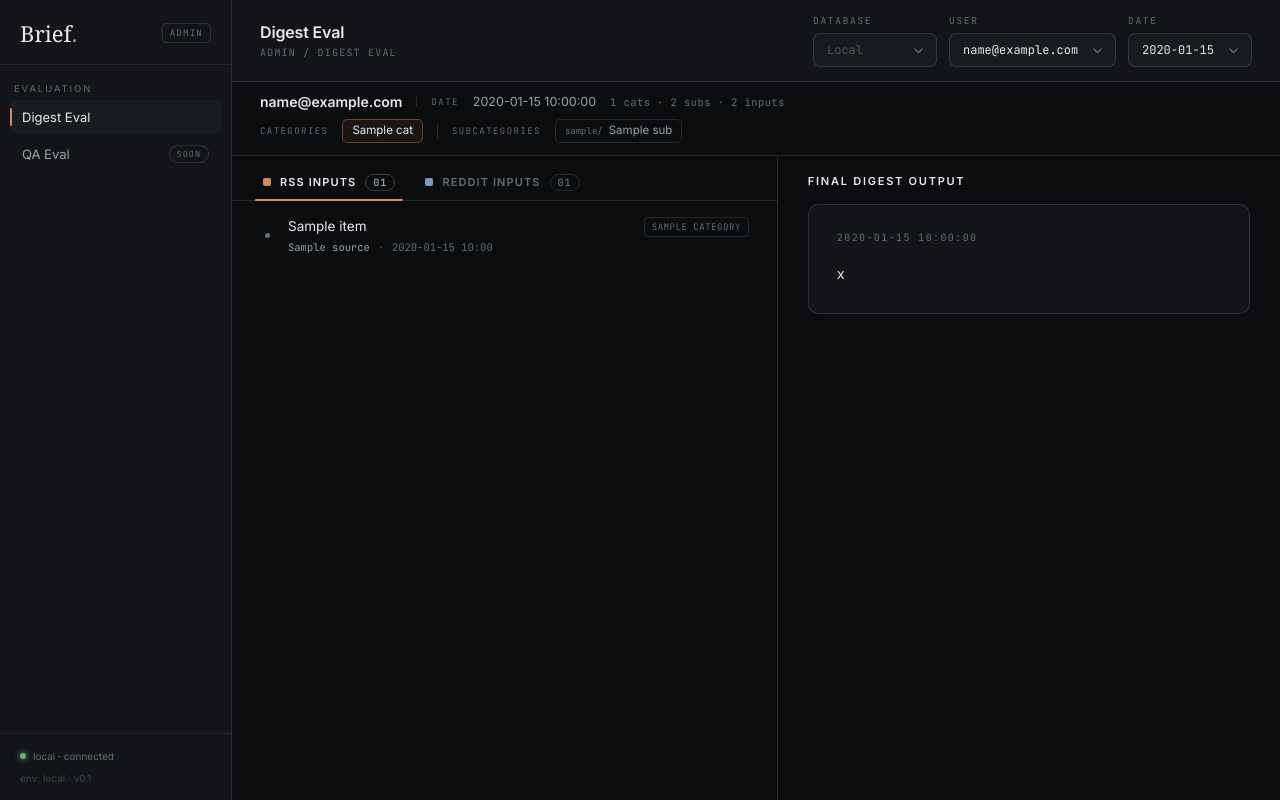
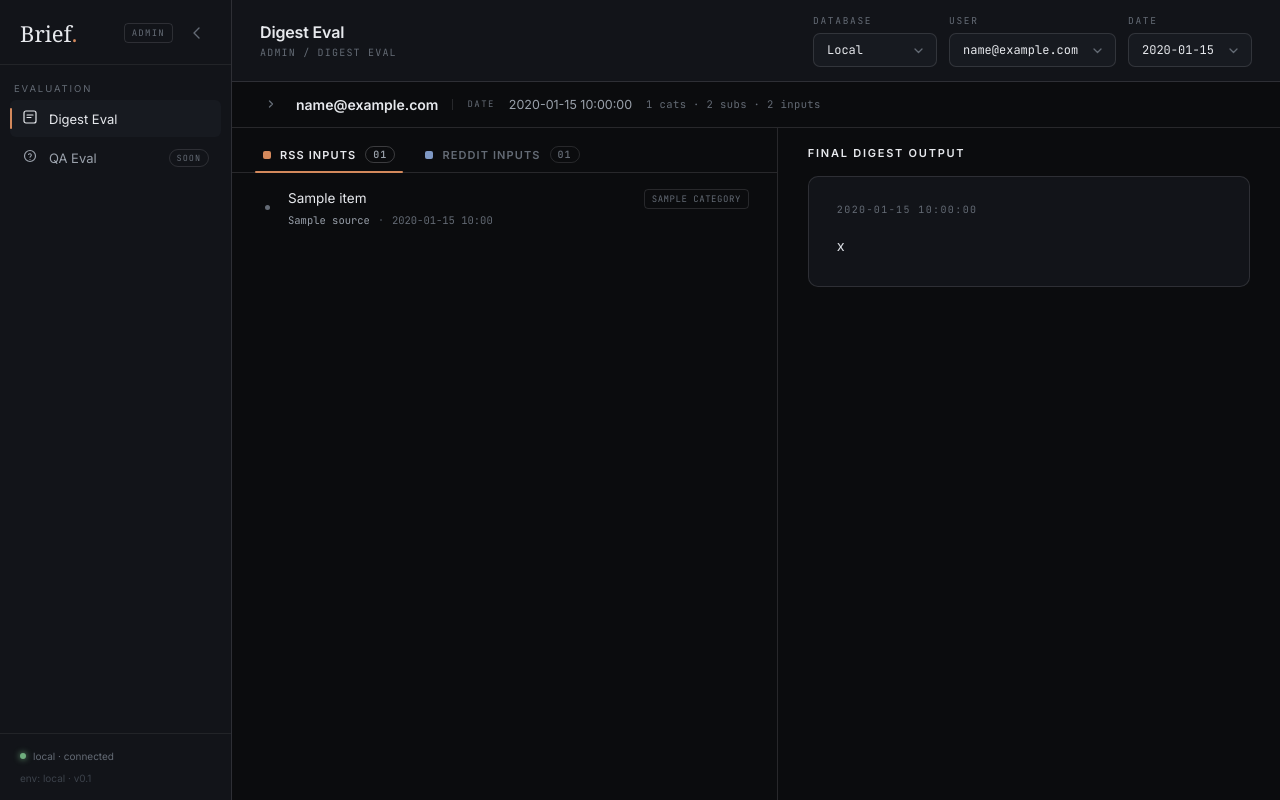
Before and after one commit to Harsh50116/gatekeeper, a Flask app: template digest/web/templates/admin_digest_eval.html in a window 1280 px wide. Run offline with Flask 3, Linux system fonts and the light colour scheme; the template is opened without the code that fills it: most values are stand-ins (such as "Sample title", 1, 10 or a date in 2020); some web fonts are replaced.

Commit message:
chore: Did minor UX changes

```diff
--- a/digest/web/templates/admin_digest_eval.html
+++ b/digest/web/templates/admin_digest_eval.html
@@ -87,6 +87,27 @@
   }
   .sb-foot .foot-env { margin-top: 6px; color: var(--ink-ghost); }
 
+  /* ── Sidebar collapse toggle ── */
+  .sb-toggle {
+    width: 28px; height: 28px; border-radius: 6px; display: grid; place-items: center;
+    color: var(--ink-faint); transition: background .15s, color .15s; flex-shrink: 0;
+  }
+  .sb-toggle:hover { background: var(--panel-2); color: var(--ink); }
+  .sb-toggle svg { transition: transform .2s; }
+  .app.sb-collapsed .sb-toggle svg { transform: rotate(180deg); }
+
+  .app.sb-collapsed { grid-template-columns: 64px 1fr; }
+  .app.sb-collapsed .sb-brand .logo,
+  .app.sb-collapsed .sb-brand .tag { display: none; }
+  .app.sb-collapsed .sb-brand { justify-content: center; padding: 18px 0 16px; }
+  .app.sb-collapsed .sb-section { display: none; }
+  .app.sb-collapsed .sb-link span:not(.sb-ico),
+  .app.sb-collapsed .sb-link .soon { display: none; }
+  .app.sb-collapsed .sb-link { justify-content: center; padding: 9px; }
+  .app.sb-collapsed .sb-link.active::before { display: none; }
+  .app.sb-collapsed .sb-nav { padding: 0 6px; }
+  .app.sb-collapsed .sb-foot { display: none; }
+
   /* ── Main ── */
   .main { min-width: 0; display: flex; flex-direction: column; min-height: 0; }
 
@@ -127,6 +148,14 @@
     flex: 0 0 auto; border-bottom: 1px solid var(--line-2);
     padding: 11px 28px 12px; display: flex; flex-direction: column; gap: 9px;
   }
+  .ctx-toggle {
+    width: 22px; height: 22px; border-radius: 5px; display: grid; place-items: center;
+    color: var(--ink-faint); transition: background .15s, color .15s, transform .2s;
+    flex-shrink: 0;
+  }
+  .ctx-toggle:hover { background: var(--panel-2); color: var(--ink); }
+  .context-bar.collapsed .ctx-prefs { display: none; }
+  .context-bar.collapsed .ctx-toggle { transform: rotate(-90deg); }
   .ctx-head { display: flex; align-items: center; gap: 14px; flex-wrap: wrap; }
   .ctx-head .email { font-size: 14px; font-weight: 600; }
   .ctx-head .divider { width: 1px; height: 11px; background: var(--line-2); }
@@ -270,11 +299,20 @@
     <div class="sb-brand">
       <span class="logo">Brief<span class="dot">.</span></span>
       <span class="tag">ADMIN</span>
+      <button class="sb-toggle" onclick="toggleSidebar()" title="Toggle sidebar">
+        <svg width="16" height="16" viewBox="0 0 16 16" fill="none"><path d="M10 3L5 8l5 5" stroke="currentColor" stroke-width="1.4" stroke-linecap="round" stroke-linejoin="round"/></svg>
+      </button>
     </div>
     <div class="sb-section">Evaluation</div>
     <nav class="sb-nav">
-      <a class="sb-link active" href="{{ url_for('admin.digest_eval', pw=pw) }}">Digest Eval</a>
-      <a class="sb-link" href="{{ url_for('admin.qa_eval', pw=pw) }}">QA Eval <span class="soon">SOON</span></a>
+      <a class="sb-link active" href="{{ url_for('admin.digest_eval', pw=pw) }}">
+        <span class="sb-ico"><svg width="16" height="16" viewBox="0 0 16 16" fill="none"><rect x="2" y="2" width="12" height="12" rx="2" stroke="currentColor" stroke-width="1.2"/><path d="M5 6h6M5 8.5h4" stroke="currentColor" stroke-width="1.1" stroke-linecap="round"/></svg></span>
+        <span>Digest Eval</span>
+      </a>
+      <a class="sb-link" href="{{ url_for('admin.qa_eval', pw=pw) }}">
+        <span class="sb-ico"><svg width="16" height="16" viewBox="0 0 16 16" fill="none"><circle cx="8" cy="8" r="5.5" stroke="currentColor" stroke-width="1.2"/><path d="M6.5 6.5a1.5 1.5 0 0 1 2.8.8c0 1-1.3 1.2-1.3 2" stroke="currentColor" stroke-width="1.1" stroke-linecap="round"/><circle cx="8" cy="11.5" r=".6" fill="currentColor"/></svg></span>
+        <span>QA Eval</span> <span class="soon">SOON</span>
+      </a>
     </nav>
     <div class="sb-foot">
       <div class="dotline"><span class="live"></span> <span>local · connected</span></div>
@@ -292,10 +330,10 @@
         <div class="sel-field">
           <label>Database</label>
           <div class="sel">
-            <select disabled>
-              <option selected>Local</option>
-              <option disabled>Staging</option>
-              <option disabled>Production</option>
+            <select id="envSelect">
+              <option value="local" selected>Local</option>
+              <option value="staging" disabled>Staging</option>
+              <option value="production" disabled>Production</option>
             </select>
             <svg class="chev" width="11" height="11" viewBox="0 0 11 11" fill="none"><path d="M2 4l3.5 3.5L9 4" stroke="currentColor" stroke-width="1.3" stroke-linecap="round" stroke-linejoin="round"/></svg>
           </div>
@@ -332,8 +370,11 @@
     </div>
 
     {% if selected_user %}
-    <div class="context-bar">
+    <div class="context-bar collapsed" id="contextBar">
       <div class="ctx-head">
+        <button class="ctx-toggle" onclick="toggleContext()" title="Toggle details">
+          <svg width="12" height="12" viewBox="0 0 12 12" fill="none"><path d="M3 4.5L6 7.5L9 4.5" stroke="currentColor" stroke-width="1.3" stroke-linecap="round" stroke-linejoin="round"/></svg>
+        </button>
         <span class="email">{{ selected_user.email }}</span>
         <span class="divider"></span>
         <span class="k">Date</span> <span class="v">{{ selected_date }}</span>
@@ -442,6 +483,19 @@
 </div>
 
 <script>
+function toggleSidebar() {
+  var app = document.querySelector('.app');
+  app.classList.toggle('sb-collapsed');
+  localStorage.setItem('sb-collapsed', app.classList.contains('sb-collapsed') ? '1' : '0');
+}
+if (localStorage.getItem('sb-collapsed') === '1') {
+  document.querySelector('.app').classList.add('sb-collapsed');
+}
+
+function toggleContext() {
+  document.getElementById('contextBar').classList.toggle('collapsed');
+}
+
 function navigate() {
   var userId = document.getElementById('userSelect').value;
   var date = document.getElementById('dateSelect').value;
```
Also changed, not shown: digest/web/templates/admin_qa_eval.html (+39 -2 lines).
